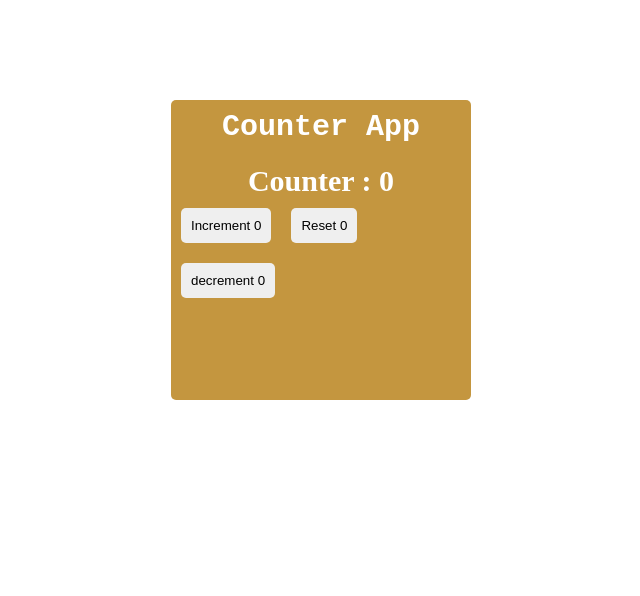
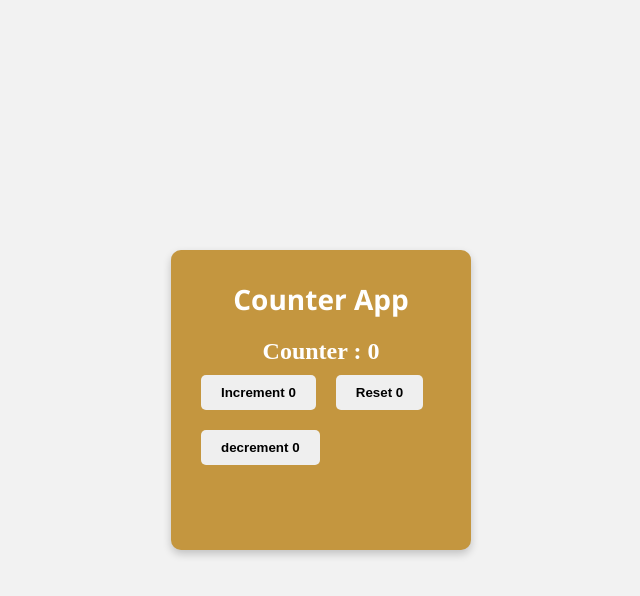
Before and after one commit to sameerali306/react-vite, a React (Vite) app in the folder react-project/: page / in a window 1280 px wide. Shown: the top 596 px of the page, without its empty margins (319-959 px from the left). Built offline with nearby package versions, Linux system fonts and the light colour scheme.

Commit message:
update version of counter in css

```diff
--- a/react-project/src/index.css
+++ b/react-project/src/index.css
@@ -3,68 +3,69 @@
   padding: 0;
   box-sizing: border-box;
 }
-.outer{
+
+body {
+  font-family: 'Segoe UI', Tahoma, Geneva, Verdana, sans-serif;
+  background: #f2f2f2;
+}
+
+.outer {
   display: flex;
   justify-content: center;
-    height: 500px;
   align-items: center;
-    /* background: red; */
+  height: 100vh;
 }
-.counter{
+
+.counter {
   width: 300px;
   height: 300px;
-    background: rgb(196, 150, 63);
-    border-radius: 5px;
+  background: #c4963f;
+  border-radius: 10px;
+  box-shadow: 0 4px 8px rgba(0, 0, 0, 0.2);
+  padding: 20px;
+}
 
+.heading,
+.heading2 {
+  text-align: center;
+  color: white;
 }
-.heading{
-    text-align: center;
+
+.heading {
   margin-top: 10px;
-    color: white;
-    font-size: 30px;
-    font-family: monospace;
+  font-size: 28px;
+  font-weight: bold;
 }
-.heading2{
-    text-align: center;
+
+.heading2 {
   margin-top: 20px;
-    color: white;
-    font-size: 30px;
+  font-size: 24px;
   font-family: 'Times New Roman', Times, serif;
 }
-.btn1{
-    padding: 10px;
+
+button {
+  padding: 10px 20px;
   margin: 10px;
   border-radius: 5px;
-    border-style: none;
-    transition: background 0.3s ease;
+  border: none;
+  cursor: pointer;
+  transition: all 0.3s ease;
+  font-weight: bold;
+}
 
-
-}
-.btn2{
-    padding: 10px;
-    margin: 10px;
-    border-radius: 5px;
-    border-style: none;
-    transition: background 0.3s ease;
-
-
-}
-.btn3{
-    padding: 10px;
-    margin: 10px;
-    border-radius: 5px;
-    border-style: none;
-    transition: background 0.3s ease;
-
-
-}
-.btn1:hover{
+.btn1:hover {
   background: transparent;
   border: 2px solid white;
+  color: white;
 }
-.btn2:hover{
-    background: rgb(71, 149, 71);
+
+.btn2:hover {
+   background: transparent;
+  border: 2px solid white;
+  color: white;}
+
+.btn3:hover {
+   background: transparent;
+  border: 2px solid white;
+  color: white;
 }
-.btn3:hover{
-    background: rgb(88, 39, 70);
-}
```
Lines whose indentation alone changed are shown as unchanged.
